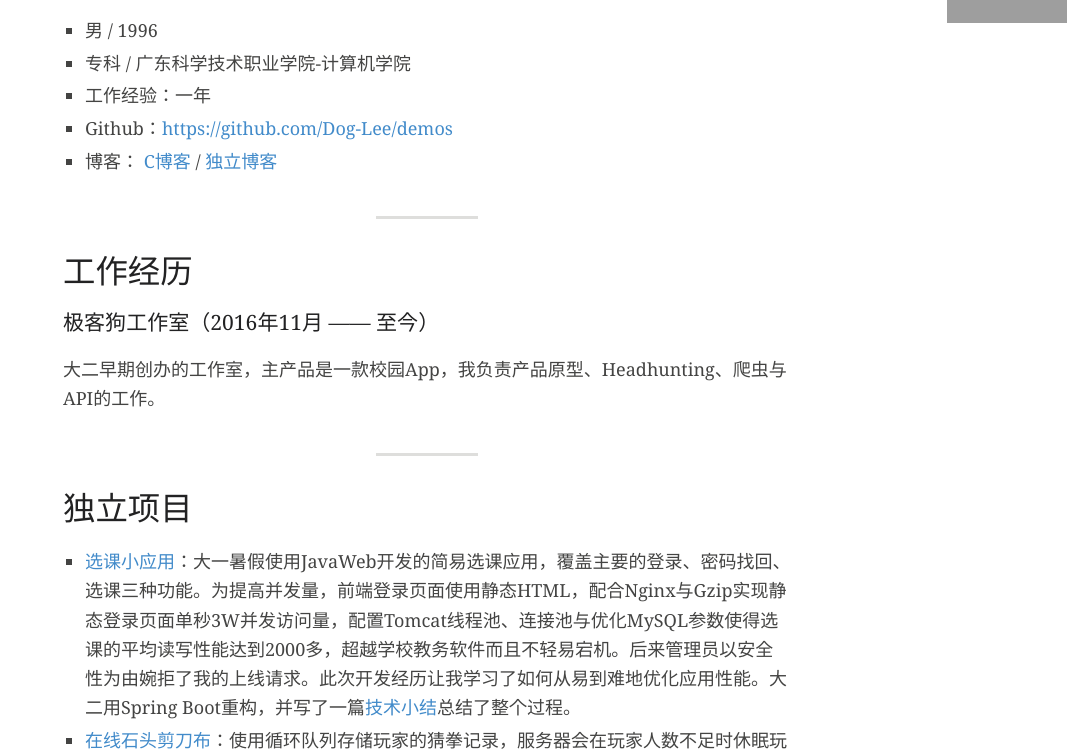
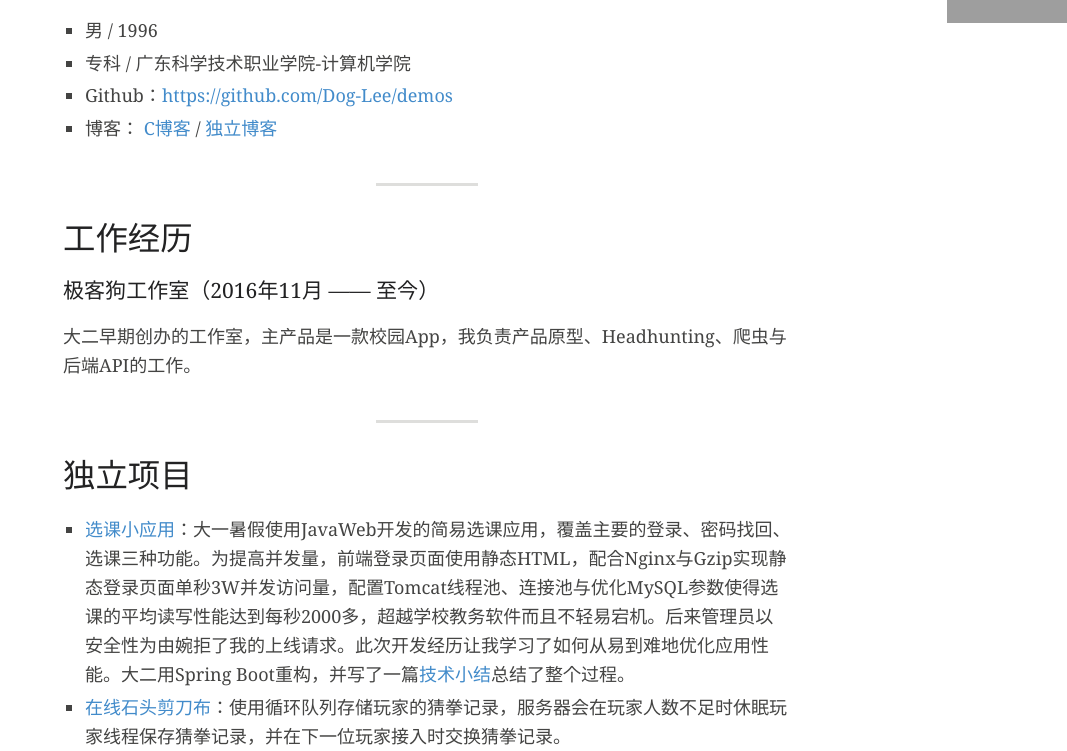
Before and after one commit to vm-001/dog-lee.github.io, a plain HTML site: page resume/index.html in a window 1280 px wide. Shown: the part 631-1382 px from the top of the page, without its empty margins (213-1280 px from the left). Drawn offline with Linux system fonts and the light colour scheme; grey boxes are pictures that could not be loaded.

Commit message:
Site updated: 2017-07-14 00:07:50

```diff
--- a/resume/index.html
+++ b/resume/index.html
@@ -46,7 +46,7 @@
                 <ul>
                     <li>男 / 1996</li>
                     <li>专科 / 广东科学技术职业学院-计算机学院</li>
-                    <li>工作经验：一年</li>
+                    <!-- <li>工作经验：一年</li> -->
                     <li>Github：<a href="https://github.com/Dog-Lee/demos" target="_blank" rel="external">https://github.com/Dog-Lee/demos</a></li>
                     <li>博客： <a href="http://blog.csdn.net/dog_lea/" target="_blank" rel="external">C博客</a> / <a href="http://leeys.top/" target="_blank" rel="external">独立博客</a></li>
                 </ul>
@@ -54,12 +54,12 @@
                 <h1 id="">工作经历</h1>
                     <h3>极客狗工作室（2016年11月 —— 至今）</h3>
                     <!-- <p> 产品经理 </p> -->
-                    <p>大二早期创办的工作室，主产品是一款校园App，我负责产品原型、Headhunting、爬虫与API的工作。</p>
+                    <p>大二早期创办的工作室，主产品是一款校园App，我负责产品原型、Headhunting、爬虫与后端API的工作。</p>
                 <hr>
 
                 <h1 id="">独立项目</h1>
                 <ul>
-                    <li><a href="http://demo.leeys.top/demo0" target="_blank" rel="external">选课小应用</a>：大一暑假使用JavaWeb开发的简易选课应用，覆盖主要的登录、密码找回、选课三种功能。为提高并发量，前端登录页面使用静态HTML，配合Nginx与Gzip实现静态登录页面单秒3W并发访问量，配置Tomcat线程池、连接池与优化MySQL参数使得选课的平均读写性能达到2000多，超越学校教务软件而且不轻易宕机。后来管理员以安全性为由婉拒了我的上线请求。此次开发经历让我学习了如何从易到难地优化应用性能。大二用Spring Boot重构，并写了一篇<a href="http://leeys.top/2017/04/28/demo0%E5%B0%8F%E7%BB%93/" target="_blank" rel="external">技术小结</a>总结了整个过程。</li>
+                    <li><a href="http://demo.leeys.top/demo0" target="_blank" rel="external">选课小应用</a>：大一暑假使用JavaWeb开发的简易选课应用，覆盖主要的登录、密码找回、选课三种功能。为提高并发量，前端登录页面使用静态HTML，配合Nginx与Gzip实现静态登录页面单秒3W并发访问量，配置Tomcat线程池、连接池与优化MySQL参数使得选课的平均读写性能达到每秒2000多，超越学校教务软件而且不轻易宕机。后来管理员以安全性为由婉拒了我的上线请求。此次开发经历让我学习了如何从易到难地优化应用性能。大二用Spring Boot重构，并写了一篇<a href="http://leeys.top/2017/04/28/demo0%E5%B0%8F%E7%BB%93/" target="_blank" rel="external">技术小结</a>总结了整个过程。</li>
                     <li><a href="http://demo.leeys.top/demo1" target="_blank" rel="external">在线石头剪刀布</a>：使用循环队列存储玩家的猜拳记录，服务器会在玩家人数不足时休眠玩家线程保存猜拳记录，并在下一位玩家接入时交换猜拳记录。</li>
                     <li><a href="http://demo.leeys.top/demo2" target="_blank" rel="external">滑稽大作战</a>：一款支持双人合作的实时游戏。前端使用Vue绑定数据与事件，Vue-resource作Ajax框架、新浪的OAuth2。利用Websocket推送与自己的优化技巧，在不影响流畅性的前提下减少数据包的传输次数，使1M带宽的服务器也能支持大量玩家。此外还写了一篇小结并推荐在<a href="https://juejin.im/entry/595b06b66fb9a06ba5196a6f/detail" target="_blank" rel="external">掘金</a>上。</li>
                     <li>校园App：极客狗工作室负责的产品，主打本校的校园服务。涵盖失物招领、线下闲置交易、图书馆、Idea Factory与社交等功能。使用Lucene做搜索引擎；极光推送配合Redis实现异设备登录提醒；图书馆使用爬虫获取数据，图片像素扫描100%识别验证码，为用户提供查书、自动续借，过期邮件提醒等贴心功能；发布失物招领帖除了做消息的展示以外还会根据提交的信息检查数据库，当匹配到已实名认证的用户时会自动推送消息到目标用户手机，解决现实中低效的失物招领方式；七牛云服务用来存储用户上传的图片；爬虫也用来获取饭卡余额等基础信息。这是我在产品领域上的第一次探索，最后因为缺乏合适的设计师导致产品一直无法完工，最终不得不放弃。半年的技术开发与产品探索，虽以失败告终，但份经历对我弥足珍贵。</li>
@@ -114,7 +114,7 @@
                 <hr>
                 <h1 id="">工作期望</h1>
                     <ul>
-                        <li>工作类型：Java全栈 / JavaWeb / App后端</li>
+                        <li>工作类型：Java全栈 / App后端 / JavaWeb</li>
                     </ul>
                 <hr>
                 <h1 id="">致谢</h1>
```
